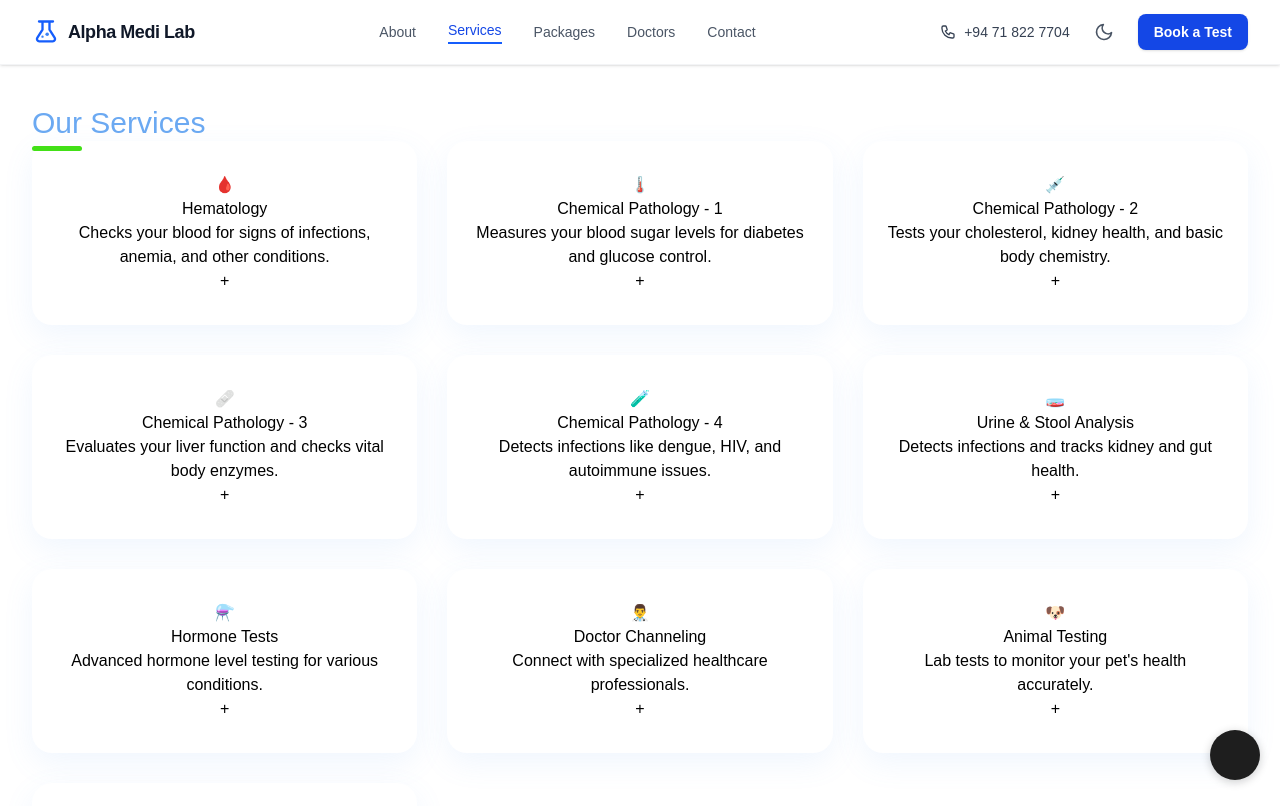
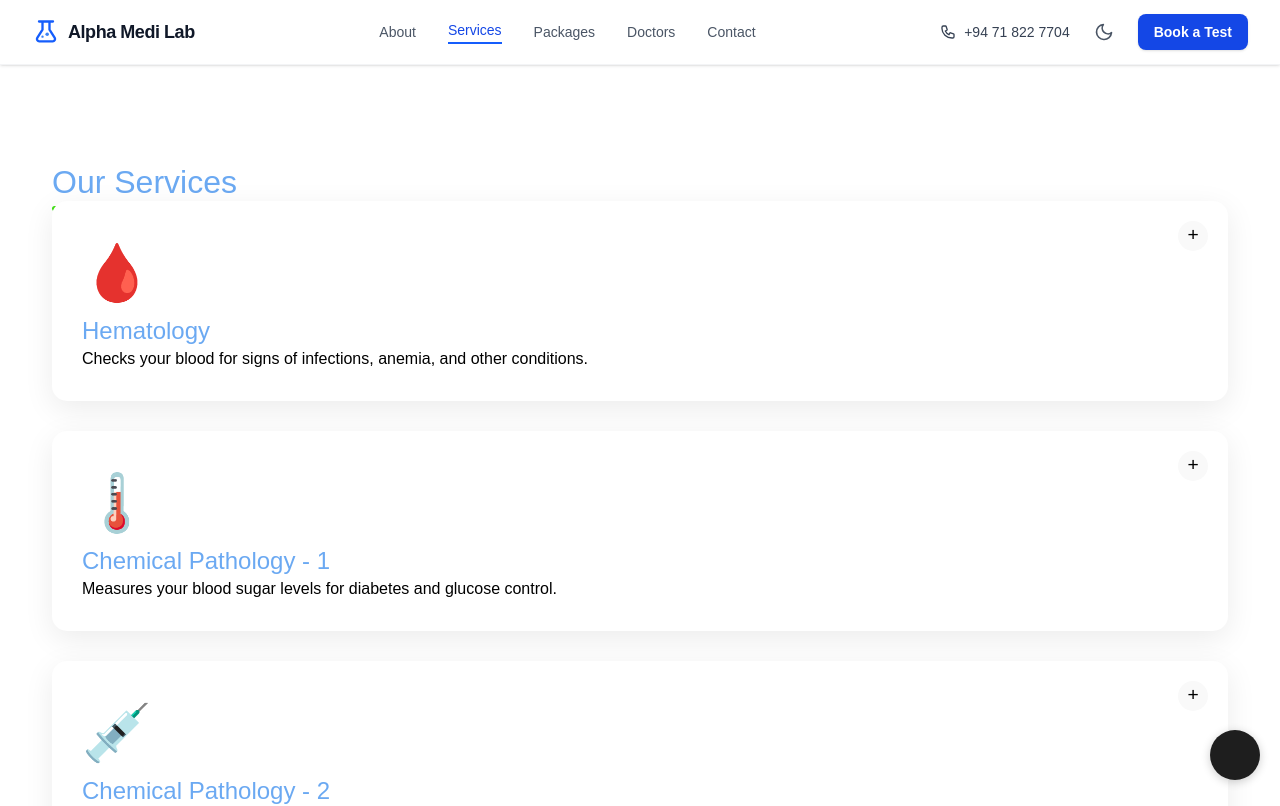
Before and after one commit to tiran-infoxty/alpha-medi-lab, a Next.js app: page /services in a window 1280 px wide. Shown: the top 806 px of the page. Built offline with nearby package versions, Linux system fonts and the light colour scheme.

Commit message:
refactor Services component for improved code structure, readability, and styling

```diff
--- a/components/Services.tsx
+++ b/components/Services.tsx
@@ -3,126 +3,52 @@ import { motion, AnimatePresence } from 'framer-motion';
 import { useInView } from 'react-intersection-observer';
 
 interface Service {
-  id: string;
-  title: string;
-  icon: string;
-  shortDesc: string;
-  fullDesc: string;
-  tests?: string[];
-  specialties?: string[];
+  id: string; title: string; icon: string; shortDesc: string;
+  fullDesc: string; tests?: string[]; specialties?: string[];
 }
 
 const Services = () => {
-  const [ref, inView] = useInView({
-    triggerOnce: false,
-    threshold: 0.2
-  });
-
+  const [ref, inView] = useInView({ triggerOnce: false, threshold: 0.2 });
   const [activeService, setActiveService] = useState<string | null>(null);
 
   const services: Service[] = [
-    {
-      id: 'blood1',
-      title: 'Hematology',
-      icon: '🩸',
-      shortDesc: 'Checks your blood for signs of infections, anemia, and other conditions.',
-      fullDesc: 'We analyze your blood to detect issues like low hemoglobin, infections, and clotting problems. It\'s a key test to understand your overall health and immune system.',
-      tests: ['Full Blood Count', 'WBC/DC', 'Haemoglobin(Hb)','PCV','Platelet Count','ESR','Malaria Parasite (MP)ASIRI','Blood Grouping','HbA1c','Blood Picture+FBC','PT/INR']
-    },
-    {
-      id: 'blood2',
-      title: 'Chemical Pathology - 1',
-      icon: '🌡️',
-      shortDesc: 'Measures your blood sugar levels for diabetes and glucose control.',
-      fullDesc: 'This set of tests tracks how your body handles sugar — helpful for diagnosing and managing diabetes or blood sugar-related concerns.',
-      tests: ['Fasting Blood Sugar(FBS)','Post Prandial Blood Sugar(PPBS)','Random Blood Sugar(RBS)','Random Blood Sugar(capillary)','OGTT','Blood Sugar Series(BSS)','Glucose challenge test(GCT)']
-    },
-    {
-      id: 'blood3',
-      title: 'Chemical Pathology - 2',
-      icon: '💉',
-      shortDesc: 'Tests your cholesterol, kidney health, and basic body chemistry.',
-      fullDesc: 'We check fat levels, kidney function, and essential minerals to assess heart health and body balance. Great for routine checkups and chronic condition monitoring.',
-      tests: ['S.Cholesterole','Lipid Profile','Blood Urea with BUN','S.Creatinine & E GFR','S.Electrolytes','Reanal Profile(RFT)','Total Calcium(Ca2+)','Ionized Calcium','Corrected Calcium','Uric Acid','Inorganic Phosphorus(PO4-)','CPK']
-    },
-    {
-      id: 'blood4',
-      title: 'Chemical Pathology - 3',
-      icon: '🩹',
-      shortDesc: 'Evaluates your liver function and checks vital body enzymes.',
-      fullDesc: 'Helps diagnose liver issues, digestive health, and enzyme imbalances. It gives a clearer picture of how your organs are working.',
-      tests: ['TIBC(UIBC)','S.Iron','LDH','Amylase','Liver Profile (LFT)','AST(SGOT)','ALT (SGPT)','Alkaline Phosphatase(ALP)','Gama GT (YGT)','S.Albumin','S.Protein(Albumin/Globulin)','Bilirubin Total','Bilirubin Total/Direct']
-    },
-    {
-      id: 'blood5',
-      title: 'Chemical Pathology - 4',
-      icon: '🧪',
-      shortDesc: 'Detects infections like dengue, HIV, and autoimmune issues.',
-      fullDesc: 'This panel screens for viruses, bacterial infections, and immune responses. Crucial for detecting illnesses early and managing chronic conditions.',
-      tests: ['ANA','Leptospira AB','Influanza Ag(H1N1)','Dengue NS1 Ag','Dengue Ab Igg/Ige','FAT','CRP','Rhematoid factor','HIV','SAT','ASOT','VDRL','HepBSAg','Hep A Ab','Hep C Ab']
-    },
-    {
-      id: 'urine & Stool',
-      title: 'Urine & Stool Analysis',
-      icon: '🧫',
-      shortDesc: 'Detects infections and tracks kidney and gut health.',
-      fullDesc: 'Through urine and stool tests, we check for signs of infections, diabetes, kidney issues, and digestive disorders — a full-body check from the inside out.',
-      tests: ['Urine Full Report(UFR)','Pregnancy Test (URINE)','Urine Micro Albumin(UMA)','Urine Protein Creatinine Ratio(UPCR)','Stool Full Report (SFR)','Stool Occult Blood']
-    },
-    {
-      id: 'hormone',
-      title: 'Hormone Tests',
-      icon: '⚗️',
-      shortDesc: 'Advanced hormone level testing for various conditions.',
-      fullDesc: 'We measure hormones like thyroid, reproductive, and stress-related hormones to find imbalances and guide treatment for conditions like infertility or fatigue.',
-      tests: ['Troponin I - Titre','Ferritin','T3','T4','TSH','FSH','LH','Prolactin','Testosterone','Progesterone','Vitamin D','Serum beta HCG','Total PSA','CA 125','CEA']
-    },
-    {
-      id: 'doctor',
-      title: 'Doctor Channeling',
-      icon: '👨‍⚕️',
-      shortDesc: 'Connect with specialized healthcare professionals.',
-      fullDesc: 'Get expert medical advice and treatment by connecting with our panel of specialized doctors — from general health to complex care.',
-      specialties: ['General Physician', 'Demartologist','Paediatrition','Chest Physician','Hemartologist','Psychatrist','Cardiologist','Councillar']
-    },
-    {
-      id: 'animal',
-      title: 'Animal Testing',
-      icon: '🐶',
-      shortDesc: 'Lab tests to monitor your pet\'s health accurately.',
-      fullDesc: 'Just like humans, pets need medical checkups too! We provide reliable lab testing for animals to detect and monitor various health conditions.',
-      specialties: ['FBC', 'SGPT', 'SGOT', 'Creatinine', 'And Many More']
-    },
-    {
-      id: 'other',
-      title: 'Other Services',
-      icon: '🩺',
-      shortDesc: 'Extra care services like ECG and home visits made easy.',
-      fullDesc: 'We offer convenient services such as ECGs, home doctor visits, and blood pressure checks — bringing healthcare right to your doorstep.',
-      specialties: ['ECG', 'Home Visits' , 'Blood Pressure Monitoring']
-    }
+    { id: 'blood1', title: 'Hematology', icon: '🩸', shortDesc: 'Checks your blood for signs of infections, anemia, and other conditions.', fullDesc: "We analyze your blood to detect issues like low hemoglobin, infections, and clotting problems. It's a key test to understand your overall health and immune system.", tests: ['Full Blood Count','WBC/DC','Haemoglobin(Hb)','PCV','Platelet Count','ESR','Malaria Parasite (MP)ASIRI','Blood Grouping','HbA1c','Blood Picture+FBC','PT/INR'] },
+    { id: 'blood2', title: 'Chemical Pathology - 1', icon: '🌡️', shortDesc: 'Measures your blood sugar levels for diabetes and glucose control.', fullDesc: 'This set of tests tracks how your body handles sugar — helpful for diagnosing and managing diabetes or blood sugar-related concerns.', tests: ['Fasting Blood Sugar(FBS)','Post Prandial Blood Sugar(PPBS)','Random Blood Sugar(RBS)','Random Blood Sugar(capillary)','OGTT','Blood Sugar Series(BSS)','Glucose challenge test(GCT)'] },
+    { id: 'blood3', title: 'Chemical Pathology - 2', icon: '💉', shortDesc: 'Tests your cholesterol, kidney health, and basic body chemistry.', fullDesc: 'We check fat levels, kidney function, and essential minerals to assess heart health and body balance. Great for routine checkups and chronic condition monitoring.', tests: ['S.Cholesterole','Lipid Profile','Blood Urea with BUN','S.Creatinine & E GFR','S.Electrolytes','Reanal Profile(RFT)','Total Calcium(Ca2+)','Ionized Calcium','Corrected Calcium','Uric Acid','Inorganic Phosphorus(PO4-)','CPK'] },
+    { id: 'blood4', title: 'Chemical Pathology - 3', icon: '🩹', shortDesc: 'Evaluates your liver function and checks vital body enzymes.', fullDesc: 'Helps diagnose liver issues, digestive health, and enzyme imbalances. It gives a clearer picture of how your organs are working.', tests: ['TIBC(UIBC)','S.Iron','LDH','Amylase','Liver Profile (LFT)','AST(SGOT)','ALT (SGPT)','Alkaline Phosphatase(ALP)','Gama GT (YGT)','S.Albumin','S.Protein(Albumin/Globulin)','Bilirubin Total','Bilirubin Total/Direct'] },
+    { id: 'blood5', title: 'Chemical Pathology - 4', icon: '🧪', shortDesc: 'Detects infections like dengue, HIV, and autoimmune issues.', fullDesc: 'This panel screens for viruses, bacterial infections, and immune responses. Crucial for detecting illnesses early and managing chronic conditions.', tests: ['ANA','Leptospira AB','Influanza Ag(H1N1)','Dengue NS1 Ag','Dengue Ab Igg/Ige','FAT','CRP','Rhematoid factor','HIV','SAT','ASOT','VDRL','HepBSAg','Hep A Ab','Hep C Ab'] },
+    { id: 'urine & Stool', title: 'Urine & Stool Analysis', icon: '🧫', shortDesc: 'Detects infections and tracks kidney and gut health.', fullDesc: 'Through urine and stool tests, we check for signs of infections, diabetes, kidney issues, and digestive disorders — a full-body check from the inside out.', tests: ['Urine Full Report(UFR)','Pregnancy Test (URINE)','Urine Micro Albumin(UMA)','Urine Protein Creatinine Ratio(UPCR)','Stool Full Report (SFR)','Stool Occult Blood'] },
+    { id: 'hormone', title: 'Hormone Tests', icon: '⚗️', shortDesc: 'Advanced hormone level testing for various conditions.', fullDesc: 'We measure hormones like thyroid, reproductive, and stress-related hormones to find imbalances and guide treatment for conditions like infertility or fatigue.', tests: ['Troponin I - Titre','Ferritin','T3','T4','TSH','FSH','LH','Prolactin','Testosterone','Progesterone','Vitamin D','Serum beta HCG','Total PSA','CA 125','CEA'] },
+    { id: 'doctor', title: 'Doctor Channeling', icon: '👨‍⚕️', shortDesc: 'Connect with specialized healthcare professionals.', fullDesc: 'Get expert medical advice and treatment by connecting with our panel of specialized doctors — from general health to complex care.', specialties: ['General Physician','Demartologist','Paediatrition','Chest Physician','Hemartologist','Psychatrist','Cardiologist','Councillar'] },
+    { id: 'animal', title: 'Animal Testing', icon: '🐶', shortDesc: "Lab tests to monitor your pet's health accurately.", fullDesc: 'Just like humans, pets need medical checkups too! We provide reliable lab testing for animals to detect and monitor various health conditions.', specialties: ['FBC','SGPT','SGOT','Creatinine','And Many More'] },
+    { id: 'other', title: 'Other Services', icon: '🩺', shortDesc: 'Extra care services like ECG and home visits made easy.', fullDesc: 'We offer convenient services such as ECGs, home doctor visits, and blood pressure checks — bringing healthcare right to your doorstep.', specialties: ['ECG','Home Visits','Blood Pressure Monitoring'] },
   ];
 
   const containerVariants = {
     hidden: { opacity: 0 },
-    visible: {
-      opacity: 1,
-      transition: {
-        staggerChildren: 0.2
-      }
-    }
+    visible: { opacity: 1, transition: { staggerChildren: 0.2 } },
   };
 
   const itemVariants = {
     hidden: { opacity: 0, y: 20 },
-    visible: { opacity: 1, y: 0 }
+    visible: { opacity: 1, y: 0 },
   };
 
+  const titleClass =
+    "text-4xl sm:text-[2rem] mb-8 text-[#6ba9f2] relative inline-block " +
+    "after:content-[''] after:absolute after:bottom-[-10px] after:left-0 " +
+    "after:w-[50px] after:h-[5px] after:bg-[#43e017] after:rounded-full";
+
+  const btnClass =
+    "mt-[15px] px-6 py-3 bg-[#6ba9f2] text-white border-none rounded-[30px] cursor-pointer text-base font-semibold " +
+    "transition-all duration-300 inline-block no-underline " +
+    "hover:bg-[#43e017] hover:-translate-y-[3px] hover:shadow-[0_10px_20px_rgba(0,0,0,0.1)]";
+
   return (
-    <section id="services" className="services">
-      <div className="container" ref={ref}>
+    <section id="services" className="px-5 py-20 sm:py-[60px] min-h-screen flex flex-col justify-center">
+      <div className="max-w-[1200px] mx-auto w-full" ref={ref}>
         <motion.h2
-          className="section-title"
+          className={titleClass}
           initial={{ opacity: 0, x: -50 }}
           animate={inView ? { opacity: 1, x: 0 } : { opacity: 0, x: -50 }}
           transition={{ duration: 0.6 }}
@@ -131,49 +57,66 @@ const Services = () => {
         </motion.h2>
 
         <motion.div
-          className="services-grid"
+          className="grid gap-[30px] [grid-template-columns:repeat(auto-fit,minmax(300px,1fr))] sm:[grid-template-columns:1fr]"
           variants={containerVariants}
           initial="hidden"
-          animate={inView ? "visible" : "hidden"}
+          animate={inView ? 'visible' : 'hidden'}
         >
-          {services.map((service: Service) => (
+          {services.map((service) => {
+            const isActive = activeService === service.id;
+            return (
               <motion.div
                 key={service.id}
-              className={`service-card ${activeService === service.id ? 'active' : ''}`}
+                className={`relative overflow-hidden cursor-pointer rounded-[15px] p-[30px] transition-all duration-300 bg-white dark:bg-[#252525] dark:text-[#e0e0e0] ${
+                  isActive
+                    ? 'shadow-[0_15px_40px_rgba(107,169,242,0.2)] dark:shadow-[0_15px_40px_rgba(100,181,246,0.3)]'
+                    : 'shadow-[0_8px_30px_rgba(0,0,0,0.08)] dark:shadow-[0_8px_30px_rgba(0,0,0,0.3)]'
+                }`}
                 variants={itemVariants}
-              onClick={() => setActiveService(activeService === service.id ? null : service.id)}
+                onClick={() => setActiveService(isActive ? null : service.id)}
                 whileHover={{ scale: 1.03 }}
                 whileTap={{ scale: 0.98 }}
               >
-              <div className="service-icon">{service.icon}</div>
-              <h3>{service.title}</h3>
-              <p>{service.shortDesc}</p>
-              <div className="service-expand">+</div>
+                <div className="text-[3.5rem] mb-5">{service.icon}</div>
+                <h3 className="text-2xl mb-[10px] text-[#6ba9f2]">{service.title}</h3>
+                <p className="dark:text-[#a0a0a0]">{service.shortDesc}</p>
+
+                {/* Expand button */}
+                <div className={`absolute top-5 right-5 w-[30px] h-[30px] flex items-center justify-center rounded-full text-[1.2rem] transition-all duration-300 ${
+                  isActive
+                    ? 'rotate-45 bg-[#6ba9f2] text-white'
+                    : 'bg-[#f9f9f9] dark:bg-[#1e1e1e] dark:text-[#e0e0e0]'
+                }`}>
+                  +
+                </div>
 
                 <AnimatePresence>
-                {activeService === service.id && (
+                  {isActive && (
                     <motion.div
-                    className="service-details"
+                      className="mt-5 overflow-hidden"
                       initial={{ opacity: 0, height: 0 }}
                       animate={{ opacity: 1, height: 'auto' }}
                       exit={{ opacity: 0, height: 0 }}
                       transition={{ duration: 0.3 }}
                     >
-                    <p>{service.fullDesc}</p>
-                    <div className="service-tests">
-                      <h4>{service.id === 'doctor' || service.id === 'animal' || service.id === 'other' ? 'Specialties:' : 'Available Tests:'}</h4>
-                      <ul>
-                        {(service.tests || service.specialties)?.map((item: string, i: number) => (
-                          <li key={i}>{item}</li>
+                      <p className="mb-[15px] leading-[1.6] opacity-90 dark:text-[#a0a0a0]">{service.fullDesc}</p>
+                      <div className="mb-5">
+                        <h4 className="mb-[10px] text-[#6ba9f2]">
+                          {['doctor','animal','other'].includes(service.id) ? 'Specialties:' : 'Available Tests:'}
+                        </h4>
+                        <ul className="grid gap-[10px] pl-5 sm:[grid-template-columns:1fr] [grid-template-columns:repeat(2,1fr)]">
+                          {(service.tests || service.specialties)?.map((item, i) => (
+                            <li key={i} className="dark:text-[#a0a0a0]">{item}</li>
                           ))}
                         </ul>
                       </div>
-                    <button className="btn service-btn">Learn More</button>
+                      <button className={btnClass}>Learn More</button>
                     </motion.div>
                   )}
                 </AnimatePresence>
               </motion.div>
-          ))}
+            );
+          })}
         </motion.div>
       </div>
     </section>
```
Lines whose indentation alone changed are shown as unchanged.
